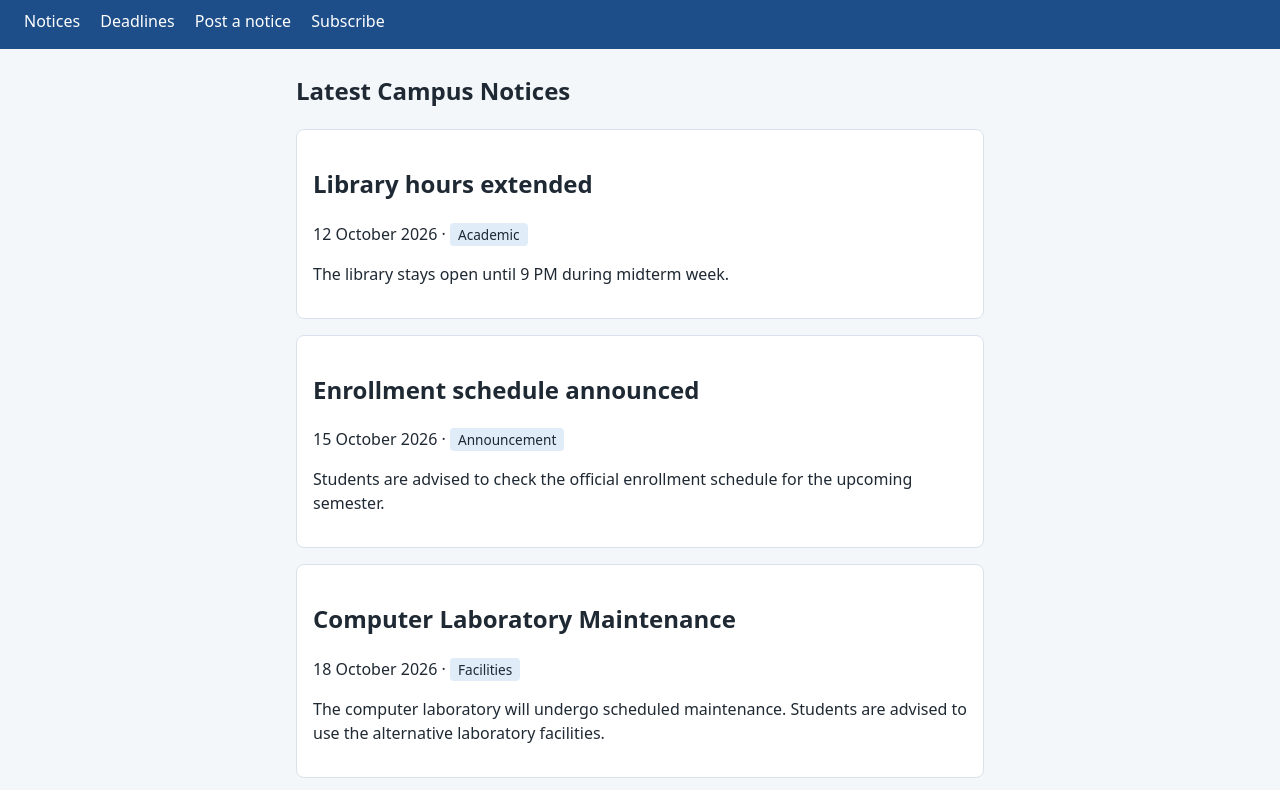
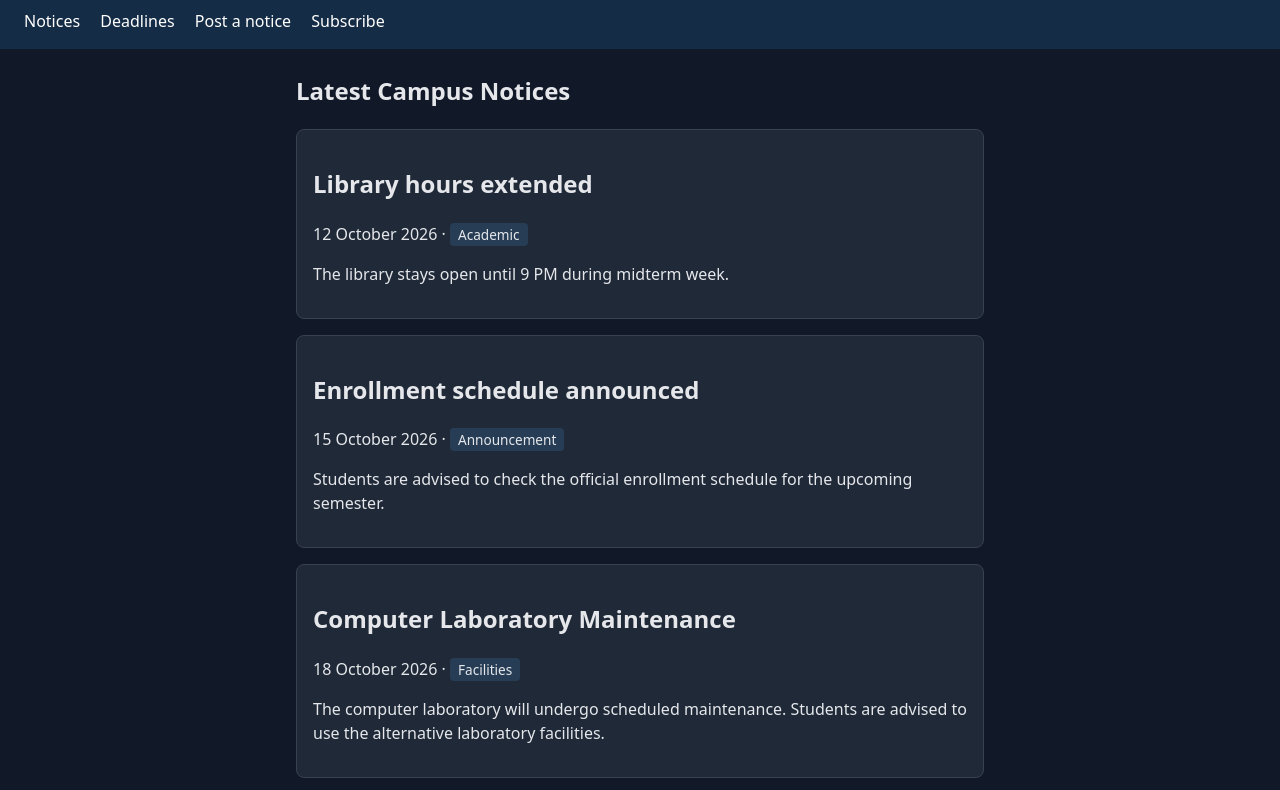
Before and after one commit to luvi-luciein/csae104-notices-board, a plain HTML site: page campus-notices/index.html in a window 1280 px wide. Shown: the part 98-888 px from the top of the page. Drawn offline with Linux system fonts and the dark colour scheme.

Commit message:
My commit

```diff
--- a/campus-notices/style.css
+++ b/campus-notices/style.css
@@ -1,5 +1,12 @@
+/*
+The paragraph selector targets all <p> elements.
+Its color declaration overrides the inherited
+text color from the body element.
+A directly applied declaration takes precedence
+over an inherited value.
+*/
 
-/* Color Variables */
+/* Color Variables - Light Theme */
 :root {
   --brand: #1d4e89;
   --brand-soft: #e0ecf8;
@@ -8,6 +15,18 @@
   --text: #1f2933;
   --border: #d9e2ec;
   --radius: 8px;
+}
+
+/* Dark Theme */
+@media (prefers-color-scheme: dark) {
+  :root {
+    --brand: #152c46;
+    --brand-soft: #263d55;
+    --surface: #1f2937;
+    --page: #111827;
+    --text: #e5e7eb;
+    --border: #374151;
+  }
 }
 
 /* Box Sizing */
@@ -128,10 +147,3 @@ button {
 button:hover {
   background: #163b69;
 }
-/*
-The paragraph selector targets all <p> elements.
-Its color declaration overrides the inherited
-text color from the body element.
-A directly applied declaration takes precedence
-over an inherited value.
-*/
```
Also changed, not shown: campus-notices/index.html (line endings or trailing spaces).
